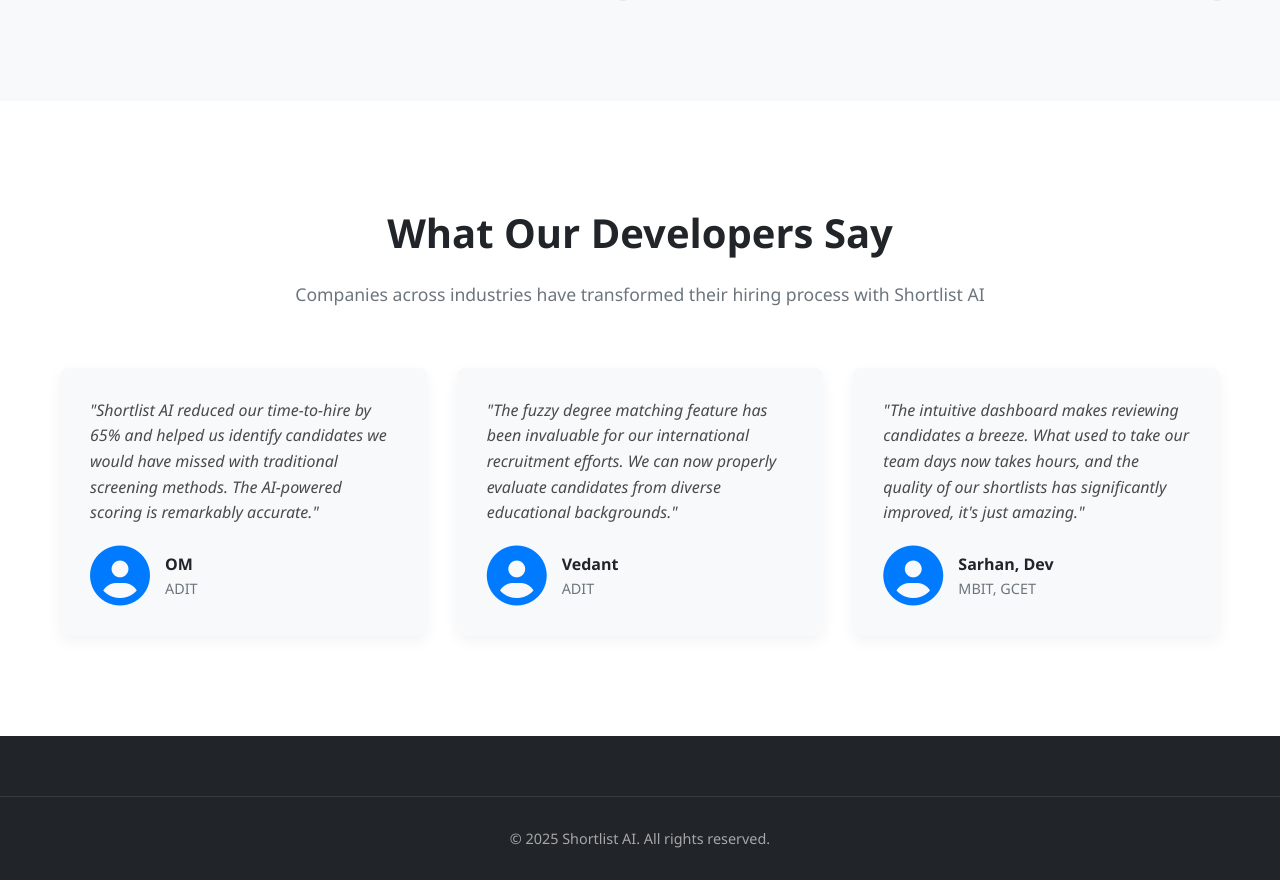
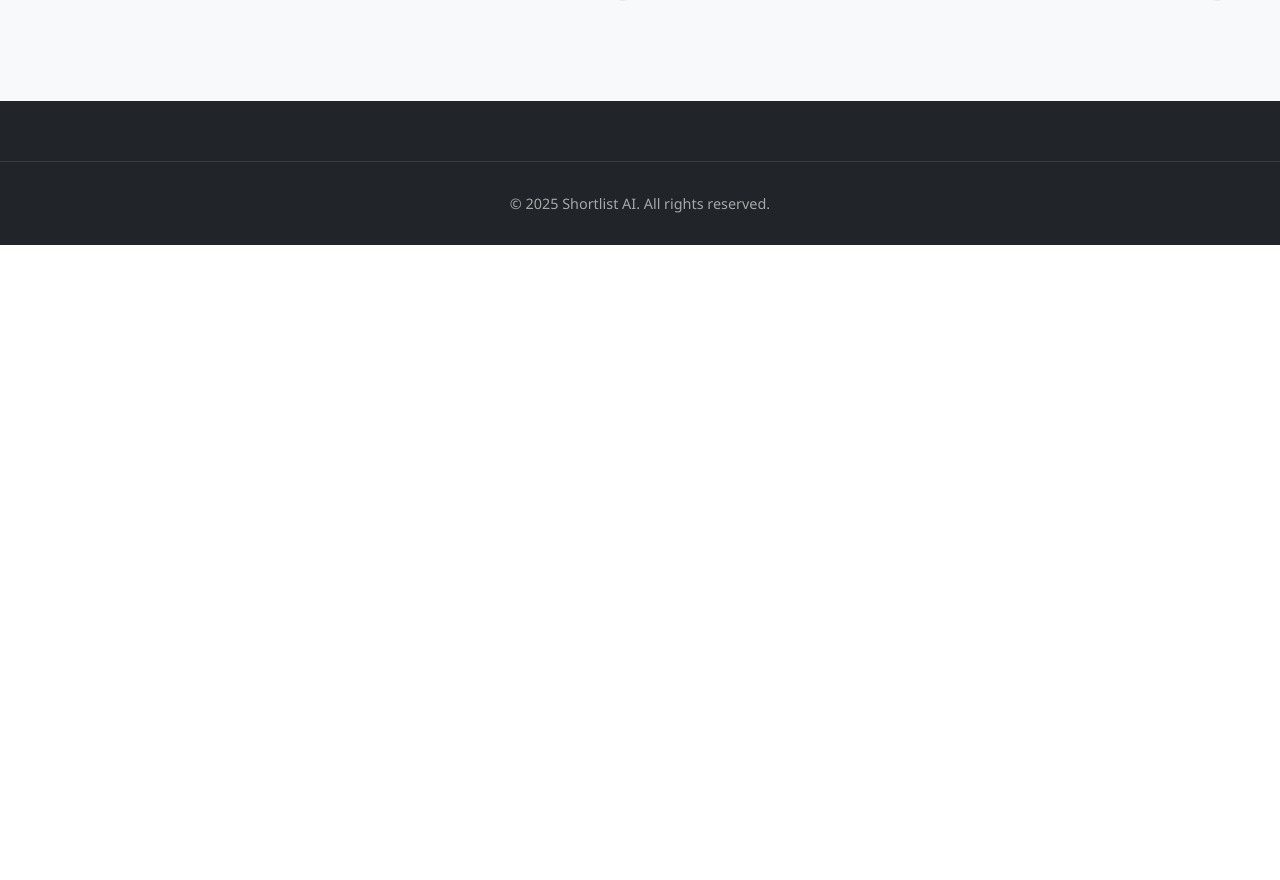
Before and after one commit to ompatel7572/Ai-powered-resume-screening-system, a Flask app: page / in a window 1280 px wide. Shown: the part 2222-3102 px from the top of the page. After the commit the page ends 2467 px from the top, so only its background shows below. Run offline with Flask 3, Linux system fonts and the light colour scheme.

Commit message:
Update index.html

```diff
--- a/templates/index.html
+++ b/templates/index.html
@@ -1193,57 +1193,6 @@
     </section>
 
 
-    <!-- Testimonials -->
-    <section id="testimonials" class="testimonials">
-        <div class="container">
-            <div class="section-title">
-                <h2>What Our Developers Say</h2>
-                <p>Companies across industries have transformed their hiring process with Shortlist AI</p>
-            </div>
-            <div class="testimonial-grid">
-                <div class="testimonial-card">
-                    <div class="testimonial-content">
-                        <p>"Shortlist AI reduced our time-to-hire by 65% and helped us identify candidates we would have missed with traditional screening methods. The AI-powered scoring is remarkably accurate."</p>
-                    </div>
-                    <div class="testimonial-author">
-                        <i class="fas fa-user-circle" style="font-size: 60px; color: #007BFF;"></i>
-                        <div class="author-info">
-                            <h4>OM</h4>
-                            <p>ADIT</p>
-                        </div>
-                    </div>
-                </div>
-
-
-
-                <div class="testimonial-card">
-                    <div class="testimonial-content">
-                        <p>"The fuzzy degree matching feature has been invaluable for our international recruitment efforts. We can now properly evaluate candidates from diverse educational backgrounds."</p>
-                    </div>
-                    <div class="testimonial-author">
-                        <i class="fas fa-user-circle" style="font-size: 60px; color: #007BFF;"></i>
-                        <div class="author-info">
-                            <h4>Vedant</h4>
-                            <p>ADIT</p>
-                        </div>
-                    </div>
-                </div>
-                <div class="testimonial-card">
-                    <div class="testimonial-content">
-                        <p>"The intuitive dashboard makes reviewing candidates a breeze. What used to take our team days now takes hours, and the quality of our shortlists has significantly improved, it's just amazing."</p>
-                    </div>
-                    <div class="testimonial-author">
-                        <i class="fas fa-user-circle" style="font-size: 60px; color: #007BFF;"></i>
-                        <div class="author-info">
-                            <h4>Sarhan, Dev</h4>
-                            <p>MBIT, GCET</p>
-                        </div>
-                    </div>
-                </div>
-            </div>
-        </div>
-    </section>
-
     <!-- CTA Section -->
     <!-- <section class="cta">
         <div class="container">
```
